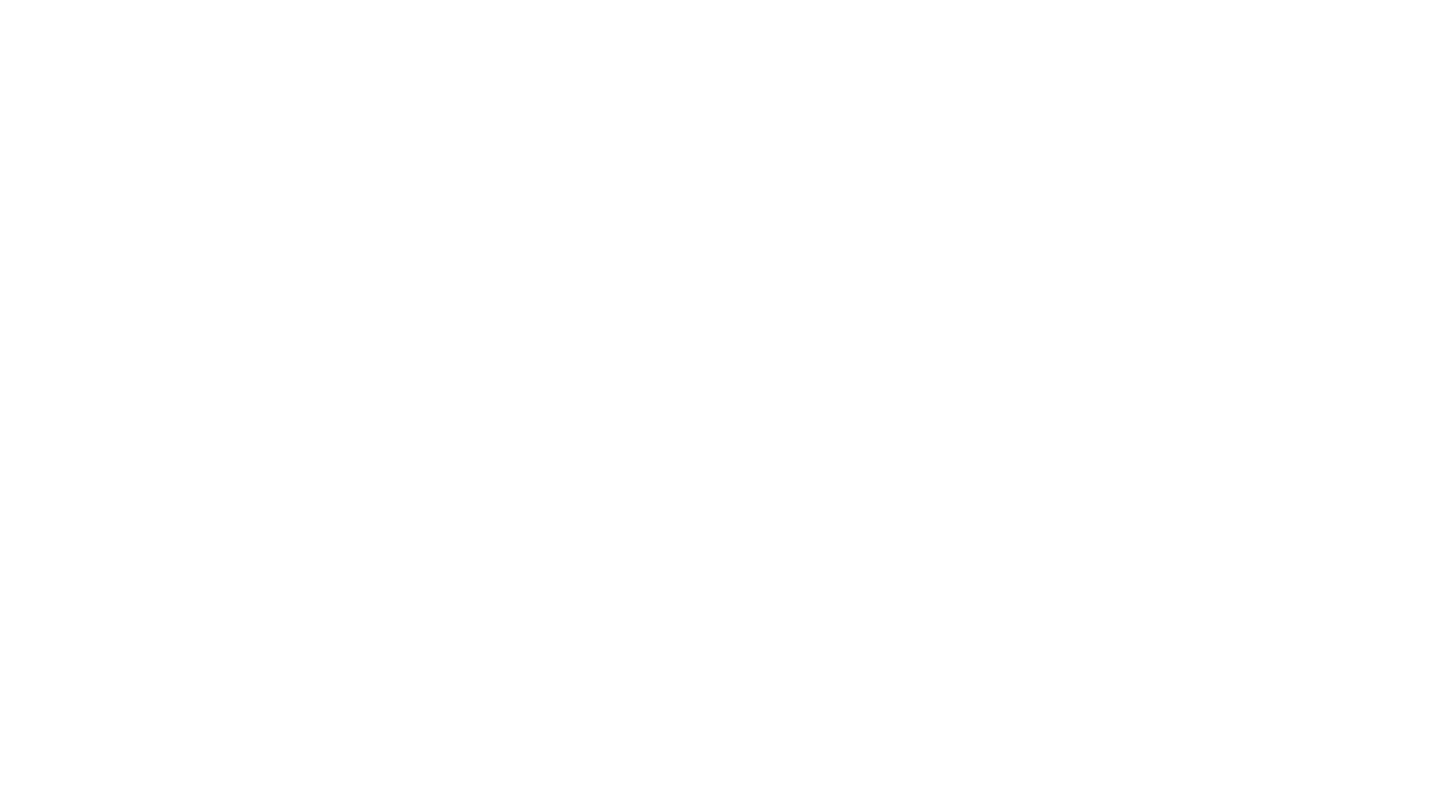
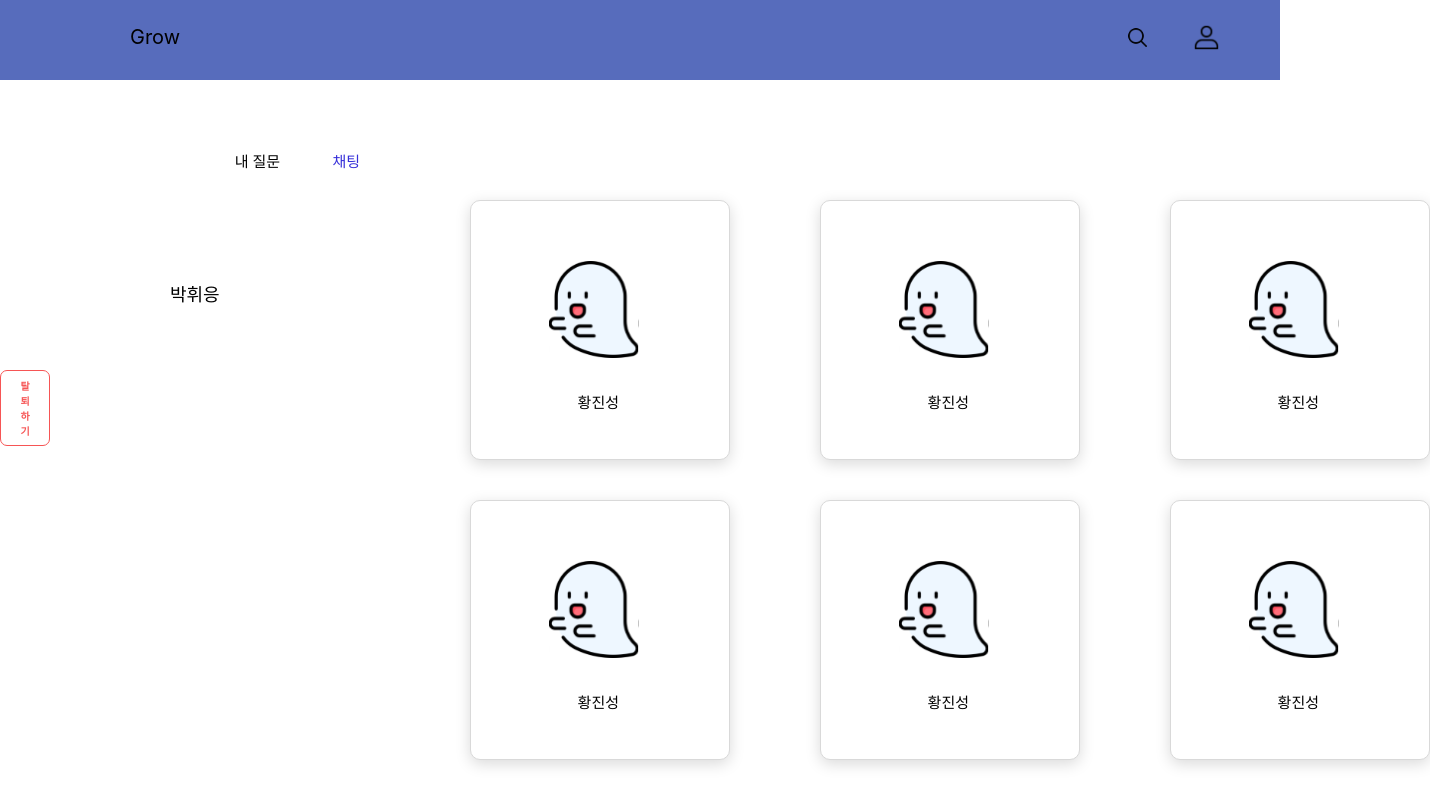
Before and after one commit to wheeeung/Grow-frontend, a React (Create React App) app: page /mypage/chat in a window 1280 px wide. Before the commit this address had no page. Shown: the whole page, 1430 px wide, since content can reach past the window. Built offline with nearby package versions, Linux system fonts and the light colour scheme; a web font is replaced by a local one.

Commit message:
feat:: add mypage chat

```diff
--- a/src/App.js
+++ b/src/App.js
@@ -4,6 +4,7 @@ import Login from "./pages/login/index.jsx";
 import Signup from "./pages/signup/index.jsx";
 import AfterLoginMain from "./pages/afterLogin/index.jsx";
 import Mypage from "./pages/mypage/index.jsx";
+import MypageChat from "./pages/mypage/chat/index.jsx";
 
 function App() {
   return (
@@ -14,6 +15,7 @@ function App() {
         <Route path="/signup" element={<Signup />} />
         <Route path="/main" element={<AfterLoginMain/>} />
         <Route path="/mypage" element={<Mypage/>} />
+        <Route path="/mypage/chat" element={<MypageChat/>} />
       </Routes>
     </BrowserRouter>
   );
--- a/src/assets/index.js
+++ b/src/assets/index.js
@@ -7,3 +7,4 @@ export { default as comment} from "./comment.svg"
 export { default as arrow} from "./arrow.svg"
 export { default as background_main} from "./background_main.svg"
 export { default as charactor1} from "./charactor1.svg"
+export { default as charactor2} from "./charactor2.svg"
--- /dev/null
+++ b/src/pages/mypage/chat/index.css
@@ -0,0 +1,99 @@
+.profileImg {
+  width: 90px;
+  position: absolute;
+  top: 160px;
+  right: 1280px;
+}
+
+.box1 {
+  box-sizing: border-box;
+
+  position: absolute;
+  width: 260px;
+  height: 260px;
+  left: 470px;
+  top: 200px;
+  cursor: pointer;
+
+  background: #FFFFFF;
+  border: 0.5px solid #D9D9D9;
+  box-shadow: 0px 4px 15px rgba(0, 0, 0, 0.15);
+  border-radius: 10px;
+}
+
+.box2 {
+  box-sizing: border-box;
+
+  position: absolute;
+  width: 260px;
+  height: 260px;
+  left: 820px;
+  top: 200px;
+  cursor: pointer;
+
+  background: #FFFFFF;
+  border: 0.5px solid #D9D9D9;
+  box-shadow: 0px 4px 15px rgba(0, 0, 0, 0.15);
+  border-radius: 10px;
+}
+
+.box3 {
+  box-sizing: border-box;
+
+  position: absolute;
+  width: 260px;
+  height: 260px;
+  left: 1170px;
+  top: 200px;
+  cursor: pointer;
+
+  background: #FFFFFF;
+  border: 0.5px solid #D9D9D9;
+  box-shadow: 0px 4px 15px rgba(0, 0, 0, 0.15);
+  border-radius: 10px;
+}
+.box4 {
+  box-sizing: border-box;
+
+  position: absolute;
+  width: 260px;
+  height: 260px;
+  left: 470px;
+  top: 500px;
+  cursor: pointer;
+
+  background: #FFFFFF;
+  border: 0.5px solid #D9D9D9;
+  box-shadow: 0px 4px 15px rgba(0, 0, 0, 0.15);
+  border-radius: 10px;
+}
+.box5 {
+  box-sizing: border-box;
+
+  position: absolute;
+  width: 260px;
+  height: 260px;
+  left: 820px;
+  top: 500px;
+  cursor: pointer;
+
+  background: #FFFFFF;
+  border: 0.5px solid #D9D9D9;
+  box-shadow: 0px 4px 15px rgba(0, 0, 0, 0.15);
+  border-radius: 10px;
+}
+.box6 {
+  box-sizing: border-box;
+
+  position: absolute;
+  width: 260px;
+  height: 260px;
+  left: 1170px;
+  top: 500px;
+  cursor: pointer;
+
+  background: #FFFFFF;
+  border: 0.5px solid #D9D9D9;
+  box-shadow: 0px 4px 15px rgba(0, 0, 0, 0.15);
+  border-radius: 10px;
+}
--- /dev/null
+++ b/src/pages/mypage/chat/index.jsx
@@ -0,0 +1,128 @@
+import Header from "../../../components/common/header/mainHeader.jsx";
+import { charactor1 } from "../../../assets";
+import { charactor2 } from "../../../assets";
+import "../chat/index.css";
+import { useNavigate } from "react-router-dom";
+
+const MypageChat = () => {
+
+  const navigate = useNavigate();
+
+  const navigateToChat = () => {
+    navigate("/mypage");
+  }
+
+  return (
+    <div>
+      <Header />
+      <div>
+        <p style={question} onClick={navigateToChat}>내 질문</p>
+        <p style={chatting}>채팅</p>
+        <div className="box1">
+          <p style={name}>황진성</p>
+          <img src={charactor2} style={chatImg} />
+        </div>
+        <div className="box2">
+          <p style={name}>황진성</p>
+          <img src={charactor2} style={chatImg} />
+        </div>
+        <div className="box3">
+          <p style={name}>황진성</p>
+          <img src={charactor2} style={chatImg} />
+        </div>
+        <div className="box4">
+          <p style={name}>황진성</p>
+          <img src={charactor2} style={chatImg} />
+        </div>
+        <div className="box5">
+          <p style={name}>황진성</p>
+          <img src={charactor2} style={chatImg} />
+        </div>
+        <div className="box6">
+          <p style={name}>황진성</p>
+          <img src={charactor2} style={chatImg} />
+        </div>
+        <button style={buttonStyle}>
+          프로필 변경
+        </button>
+        <button style={deleteStyle}>
+          탈퇴하기
+        </button>
+      </div>
+      <p style={profileName}>박휘응</p>
+      <img src={charactor1} className="profileImg"/>
+    </div>
+  );
+};
+
+const question = {
+  fontSize: "15px",
+  position: "absolute",
+  top: "150px",
+  right: "1000px",
+  cursor: "pointer",
+}
+
+const chatting = {
+  color: "#362FD9",
+  fontSize: "15px",
+  position: "absolute",
+  top: "150px",
+  right: "920px",
+  cursor: "pointer",
+}
+
+const buttonStyle = {
+  borderRadius: "7px",
+  border: "1px solid",
+  fontSize: "10px",
+  fontWeight: "bold",
+  color: "#6255F6",
+  borderColor: "#6255F6",
+  backgroundColor: "#FFFFFF",
+  padding: "7px 15px",
+  cursor: "pointer",
+
+  position: "absolute",
+  top: "370px",
+  right: "1320px",
+}
+
+const deleteStyle = {
+  borderRadius: "7px",
+  border: "1px solid",
+  fontSize: "10px",
+  fontWeight: "bold",
+  color: "#F65555",
+  borderColor: "#F65555",
+  backgroundColor: "#FFFFFF",
+  padding: "7px 15px",
+  cursor: "pointer",
+
+  position: "absolute",
+  top: "370px",
+  right: "1230px",
+}
+
+const name = {
+  fontSize: "15px",
+  position: "absolute",
+  top: "190px",
+  right: "110px",
+}
+
+const profileName = {
+  fontSize: "18px",
+  position: "absolute",
+  left: "170px",
+  top: "280px",
+}
+
+const chatImg = {
+  width: "90px",
+  position: "absolute",
+  top: "60px",
+  right: "90px",
+}
+
+export default MypageChat;
```
